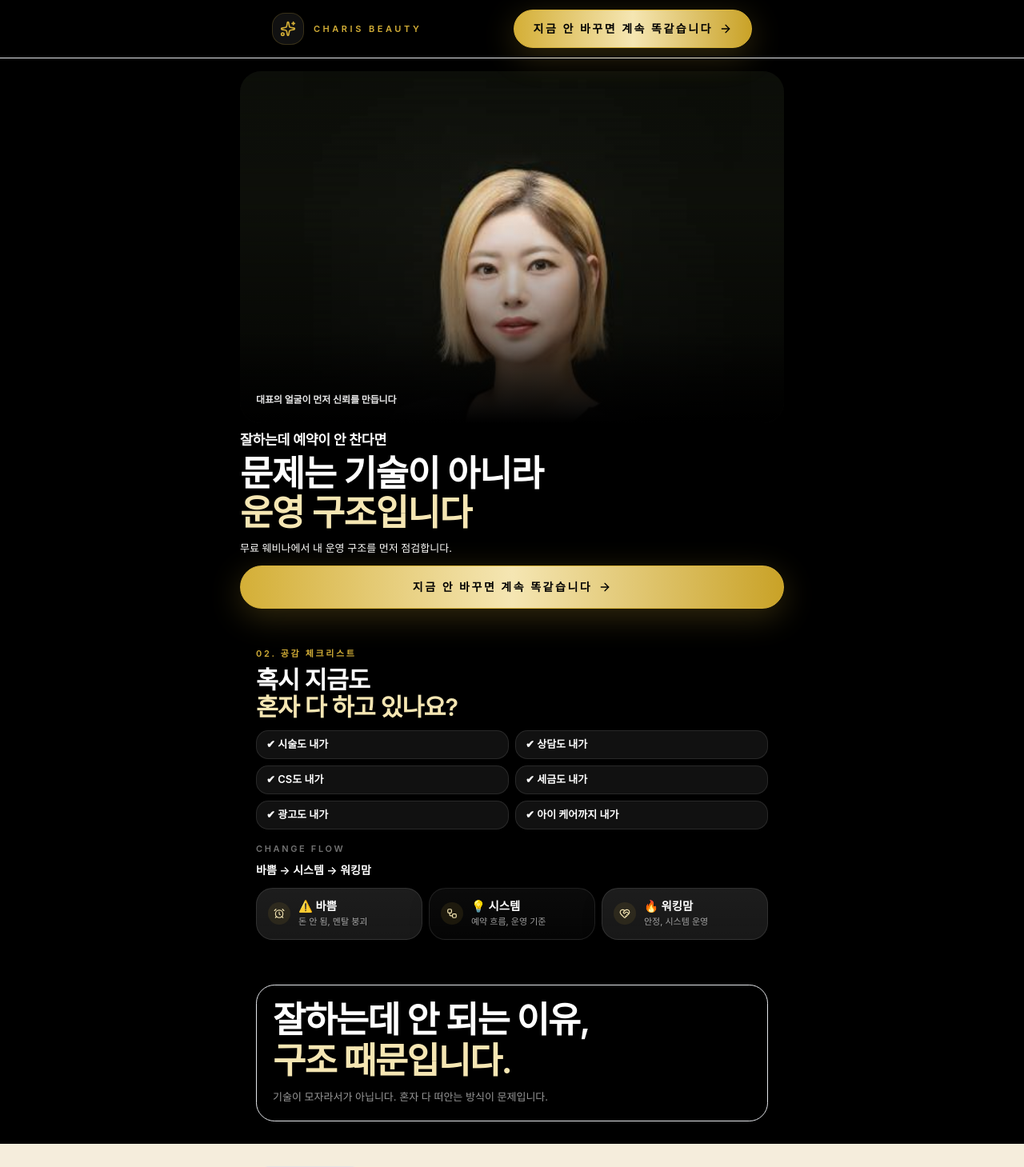
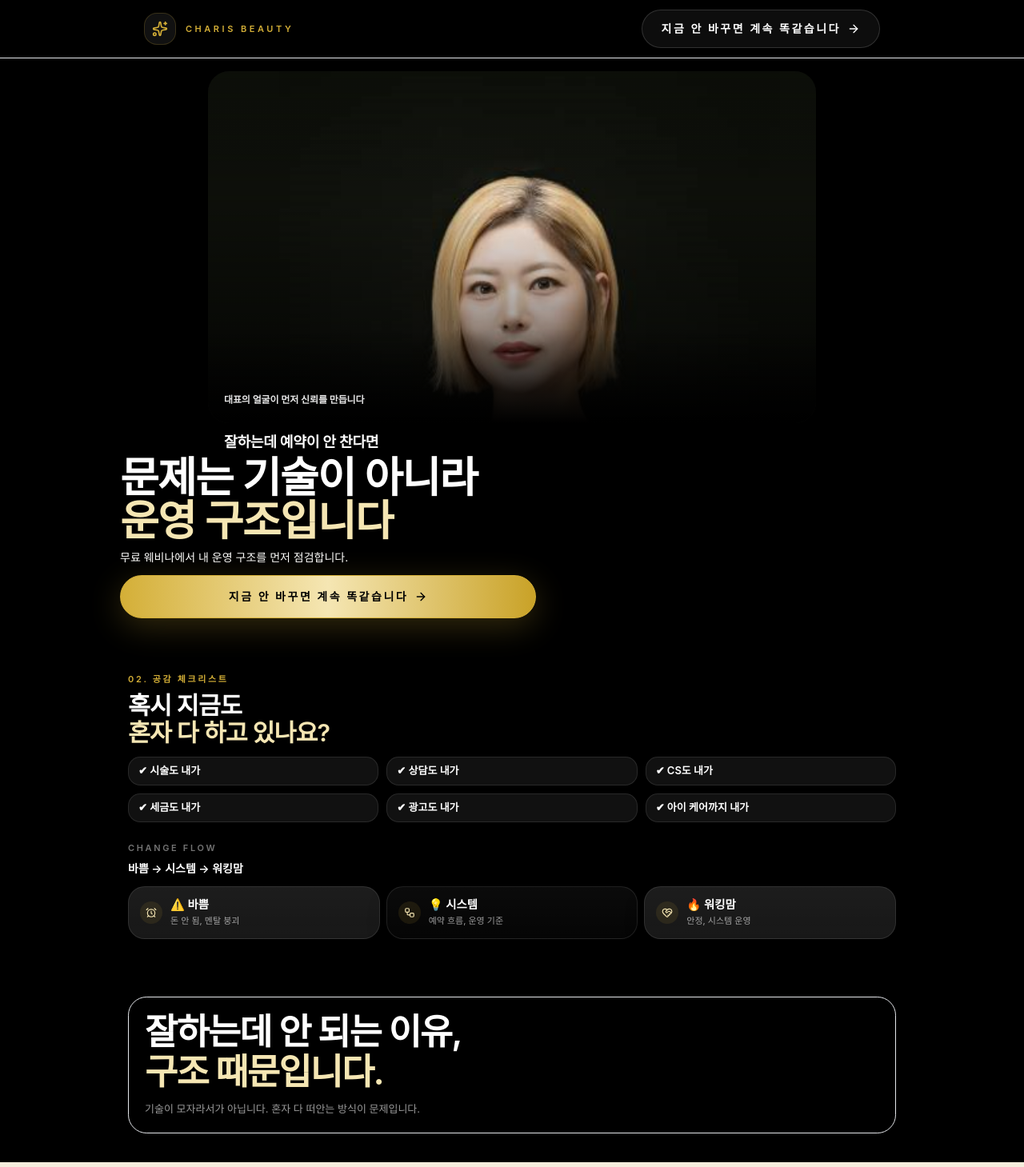
Before and after one commit to mrsweet0519/charis-landing, a React (Vite) app: page / in a window 1280 px wide. Shown: the top 1459 px of the page at 80% size. Built offline with nearby package versions, Linux system fonts and the light colour scheme.

Commit message:
Fix hero image ratio and structure

```diff
--- a/src/pages/Landing.tsx
+++ b/src/pages/Landing.tsx
@@ -330,7 +330,7 @@ function HeroPortraitCard() {
 }
 
 function Wrap({ children, className = '' }: { children: ReactNode; className?: string }) {
-  return <div className={`mx-auto w-full max-w-[640px] ${className}`.trim()}>{children}</div>;
+  return <div className={`mx-auto w-full max-w-[680px] lg:max-w-[960px] ${className}`.trim()}>{children}</div>;
 }
 
 function Block({
@@ -347,7 +347,7 @@ function Block({
   const toneClass = tone === 'cream' ? 'bg-[#F5EDDC] text-[#111111]' : 'bg-transparent text-white';
 
   return (
-    <section id={id} className={`px-4 py-5 sm:px-5 sm:py-7 ${toneClass} ${className}`.trim()}>
+    <section id={id} className={`px-4 py-5 sm:px-5 sm:py-7 lg:px-6 lg:py-9 ${toneClass} ${className}`.trim()}>
       <Wrap>{children}</Wrap>
     </section>
   );
@@ -470,6 +470,7 @@ function StrongCTA({
 
 export function Landing() {
   const [countdown, setCountdown] = useState(() => getCountdown(DEADLINE));
+  const [showStickyCTA, setShowStickyCTA] = useState(false);
 
   useEffect(() => {
     const intervalId = window.setInterval(() => {
@@ -477,6 +478,17 @@ export function Landing() {
     }, 1000);
 
     return () => window.clearInterval(intervalId);
+  }, []);
+
+  useEffect(() => {
+    const onScroll = () => {
+      setShowStickyCTA(window.scrollY > 560);
+    };
+
+    onScroll();
+    window.addEventListener('scroll', onScroll, { passive: true });
+
+    return () => window.removeEventListener('scroll', onScroll);
   }, []);
 
   const scrollToWebinar = () => {
@@ -499,33 +511,33 @@ export function Landing() {
             <p className="text-[11px] font-semibold uppercase tracking-[0.32em] text-[#D4AF37]">Charis Beauty</p>
           </div>
           <div className="hidden sm:block">
-            <CTAButton href={WEBINAR_CTA} label="지금 안 바꾸면 계속 똑같습니다" />
+            <CTAButton href={WEBINAR_CTA} label="지금 안 바꾸면 계속 똑같습니다" variant="secondary" />
           </div>
         </Wrap>
       </header>
 
       <main className="pb-28 sm:pb-0">
-        <section className="px-3 pb-5 pt-3 sm:px-4 sm:pb-6 sm:pt-4">
-          <div className="mx-auto w-full max-w-[680px]">
+        <section className="px-3 pb-5 pt-3 sm:px-4 sm:pb-6 sm:pt-4 lg:px-6 lg:pb-8">
+          <div className="mx-auto w-full max-w-[760px] lg:max-w-[980px]">
             <Reveal>
-              <div>
+              <div className="mx-auto max-w-[760px]">
                 <HeroPortraitCard />
               </div>
 
-              <p className="mt-2.5 text-[1rem] font-semibold leading-[1.22] tracking-[-0.02em] text-white sm:text-[1.08rem]">
+              <p className="mt-3 text-[1rem] font-semibold leading-[1.22] tracking-[-0.02em] text-white sm:text-[1.08rem] lg:mx-auto lg:max-w-[720px] lg:text-[1.14rem]">
                 <span className="block">잘하는데 예약이 안 찬다면</span>
               </p>
 
-              <h1 className="mt-2 text-[2.36rem] font-semibold leading-[1.1] tracking-[-0.03em] text-white sm:text-[2.8rem]">
+              <h1 className="mt-2 text-[2.36rem] font-semibold leading-[1.1] tracking-[-0.03em] text-white sm:text-[2.8rem] lg:max-w-[760px] lg:text-[3.3rem] lg:leading-[1.02]">
                 <span className="block">문제는 기술이 아니라</span>
                 <span className="block text-[#F5E6B3]">운영 구조입니다</span>
               </h1>
 
-              <p className="mt-2 text-[13px] leading-5 text-white/62">
+              <p className="mt-2 text-[13px] leading-5 text-white/62 lg:max-w-[620px] lg:text-[14px]">
                 무료 웨비나에서 내 운영 구조를 먼저 점검합니다.
               </p>
 
-              <div className="mt-3">
+              <div className="mt-3 lg:max-w-[520px]">
                 <CTAButton
                   href={WEBINAR_CTA}
                   label="지금 안 바꾸면 계속 똑같습니다"
@@ -549,7 +561,7 @@ export function Landing() {
             </div>
           </Reveal>
 
-          <div className="mt-3 grid grid-cols-2 gap-2">
+          <div className="mt-3 grid grid-cols-2 gap-2.5 lg:grid-cols-3">
             {empathyChecklist.map((item) => (
               <Bubble key={item} className="min-h-[36px] px-3 py-1.5 text-[11px] font-semibold leading-[1.25]">
                 {item}
@@ -558,7 +570,7 @@ export function Landing() {
           </div>
 
           <Reveal>
-            <div className="mt-4">
+            <div className="mt-5 lg:mt-6">
               <p className="text-[11px] font-semibold uppercase tracking-[0.24em] text-white/45">
                 Change Flow
               </p>
@@ -621,7 +633,7 @@ export function Landing() {
             </h2>
           </Reveal>
 
-          <div className="mt-4 space-y-2.5">
+          <div className="mt-5 grid gap-3 md:grid-cols-2 lg:mt-6 lg:grid-cols-4">
             {storyLines.map((story, index) => (
               <Reveal key={story.lines.join('-')} delay={index * 0.04}>
                 <LightPanel className="p-3">
@@ -649,7 +661,7 @@ export function Landing() {
             </h2>
           </Reveal>
 
-          <div className="mt-4 space-y-2.5">
+          <div className="mt-5 grid gap-3 md:grid-cols-2 lg:mt-6">
             {[
               ['Before', '불안', 'After', '안정'],
               ['Before', '노동', 'After', '시스템'],
@@ -688,7 +700,7 @@ export function Landing() {
             </h2>
           </Reveal>
 
-          <div className="mt-4 space-y-2.5">
+          <div className="mt-5 grid gap-3 md:grid-cols-3 lg:mt-6">
             {structurePillars.map((item, index) => {
               const Icon = item.icon;
 
@@ -713,7 +725,7 @@ export function Landing() {
           </div>
 
           <Reveal delay={0.06}>
-            <div className="mt-5">
+            <div className="mt-5 lg:mt-6 lg:max-w-[420px]">
               <StrongCTA label="지금 안 바꾸면 계속 똑같습니다" variant="secondary" />
             </div>
           </Reveal>
@@ -735,9 +747,9 @@ export function Landing() {
             />
           </Reveal>
 
-          <div className="mt-4 space-y-2.5">
+          <div className="mt-5 grid gap-3 lg:mt-6 lg:grid-cols-[1.15fr_0.85fr]">
             <Reveal>
-              <DarkPanel>
+              <DarkPanel className="bg-[#0F0F0F]">
                 <div className="flex items-center gap-2 text-[11px] font-semibold uppercase tracking-[0.2em] text-[#D4AF37]">
                   <ScanLine className="h-3.5 w-3.5" />
                   타이트샷
@@ -749,7 +761,7 @@ export function Landing() {
             </Reveal>
 
             <Reveal delay={0.05}>
-              <DarkPanel>
+              <DarkPanel className="bg-[#151515]">
                 <div className="space-y-2">
                   {[
                     ['보이는 인상', '점감', '결감'],
@@ -803,7 +815,7 @@ export function Landing() {
             </h2>
           </Reveal>
 
-          <div className="mt-4 space-y-2.5">
+          <div className="mt-5 grid gap-3 md:grid-cols-2 lg:mt-6">
             {[
               ['가마 라인 영상', '짧은 시연 영상 교체 영역'],
               ['흉터 라인 영상', '짧은 시연 영상 교체 영역'],
@@ -830,7 +842,7 @@ export function Landing() {
             </h2>
           </Reveal>
 
-          <div className="mt-4 space-y-2.5">
+          <div className="mt-5 grid gap-3 md:grid-cols-3 lg:mt-6">
             {[
               {
                 icon: <Gem className="h-4 w-4" />,
@@ -874,7 +886,7 @@ export function Landing() {
             </h2>
           </Reveal>
 
-          <div className="mt-4 grid gap-2.5">
+          <div className="mt-5 grid gap-2.5 md:grid-cols-2 lg:mt-6">
             {technicalCurriculum.map((item, index) => (
               <Reveal key={item} delay={index * 0.03}>
                 <LightPanel className="flex items-center gap-3 py-3">
@@ -895,7 +907,7 @@ export function Landing() {
             </h2>
           </Reveal>
 
-          <div className="mt-4 grid gap-2.5">
+          <div className="mt-5 grid gap-2.5 md:grid-cols-2 lg:mt-6">
             {businessCurriculum.map((item, index) => (
               <Reveal key={item} delay={index * 0.03}>
                 <DarkPanel className="bg-[#101010]">
@@ -920,7 +932,7 @@ export function Landing() {
             </h2>
           </Reveal>
 
-          <div className="mt-4 space-y-2.5">
+          <div className="mt-5 grid gap-2.5 md:grid-cols-2 lg:mt-6">
             {mindsetPoints.map((item, index) => (
               <Reveal key={item} delay={index * 0.03}>
                 <LightPanel className="flex items-center gap-3 py-3">
@@ -950,7 +962,7 @@ export function Landing() {
             </h2>
           </Reveal>
 
-          <div className="mt-4 space-y-2.5">
+          <div className="mt-5 grid gap-3 lg:mt-6 lg:grid-cols-3">
             {reviewCards.map((item, index) => (
               <Reveal key={item.name} delay={index * 0.04}>
                 <ReviewBubbleCard {...item} />
@@ -958,7 +970,7 @@ export function Landing() {
             ))}
           </div>
 
-          <div className="mt-4 space-y-2.5">
+          <div className="mt-5 grid gap-3 lg:mt-6 lg:grid-cols-2">
             <Reveal>
               <CapturePlaceholder title="💬 카톡 캡처" description="문의 흐름이 바로 보이게." />
             </Reveal>
@@ -974,7 +986,7 @@ export function Landing() {
           </div>
         </Block>
 
-        <Block id="webinar" className="bg-[#090909] pt-6 sm:pt-7">
+        <Block id="webinar" className="bg-[#090909] pt-6 sm:pt-7 lg:pt-9">
           <Reveal>
             <Eyebrow>16. 무료 웨비나 구성</Eyebrow>
             <h2 className="mt-3 text-[2rem] font-semibold leading-[1.02] tracking-[-0.04em] text-white sm:text-[2.65rem]">
@@ -984,7 +996,7 @@ export function Landing() {
           </Reveal>
 
           <Reveal delay={0.04} className="mt-3.5">
-            <DarkPanel className="border-[#D4AF37]/20 bg-[radial-gradient(circle_at_top,_rgba(212,175,55,0.18),_transparent_34%),linear-gradient(135deg,_#171717_0%,_#0A0A0A_60%,_#050505_100%)] p-4">
+            <DarkPanel className="border-[#D4AF37]/20 bg-[radial-gradient(circle_at_top,_rgba(212,175,55,0.18),_transparent_34%),linear-gradient(135deg,_#171717_0%,_#0A0A0A_60%,_#050505_100%)] p-4 lg:p-5">
               <div className="flex flex-wrap gap-2">
                 <Bubble tone="gold" className="py-2 text-[11px] font-semibold uppercase tracking-[0.2em]">
                   선착순 50명
@@ -1003,7 +1015,7 @@ export function Landing() {
                 ))}
               </div>
 
-              <div className="mt-4 space-y-2">
+              <div className="mt-4 grid gap-2 lg:grid-cols-2">
                 {webinarFlow.map((item, index) => (
                   <div key={item} className="flex items-start gap-3 rounded-[0.95rem] border border-white/8 bg-[#151515] px-3 py-2.5">
                     <div className="flex h-7 w-7 items-center justify-center rounded-full bg-[#D4AF37] text-[11px] font-semibold text-black">
@@ -1047,12 +1059,16 @@ export function Landing() {
         </Block>
       </main>
 
-      <div className="pointer-events-none fixed inset-x-0 bottom-0 z-[60] px-4 pb-[calc(0.75rem+env(safe-area-inset-bottom))] pt-3 sm:hidden">
-        <div className="mx-auto w-full max-w-[620px] rounded-[1.25rem] border border-[#D4AF37]/12 bg-black/70 p-1.5 shadow-[0_-8px_28px_rgba(0,0,0,0.32)] backdrop-blur-xl">
+      <div
+        className={`pointer-events-none fixed inset-x-0 bottom-0 z-[60] px-4 pb-[calc(0.5rem+env(safe-area-inset-bottom))] pt-2 transition-all duration-300 sm:hidden ${
+          showStickyCTA ? 'translate-y-0 opacity-100' : 'translate-y-6 opacity-0'
+        }`}
+      >
+        <div className="mx-auto w-full max-w-[620px] rounded-[1.15rem] border border-[#D4AF37]/10 bg-black/58 p-1.5 shadow-[0_-6px_18px_rgba(0,0,0,0.24)] backdrop-blur-xl">
           <button
             type="button"
             onClick={scrollToWebinar}
-            className="pointer-events-auto flex w-full items-center justify-center gap-2 rounded-full border border-[#D4AF37]/35 bg-[#141414] px-5 py-3 text-[13px] font-semibold uppercase tracking-[0.16em] text-[#F5E6B3] transition-transform duration-300 active:scale-[0.98]"
+            className="pointer-events-auto flex w-full items-center justify-center gap-2 rounded-full border border-[#D4AF37]/25 bg-[#141414]/92 px-5 py-2.5 text-[12px] font-semibold uppercase tracking-[0.14em] text-[#F5E6B3] transition-transform duration-300 active:scale-[0.98]"
           >
             <span>지금 안 바꾸면 계속 똑같습니다</span>
           </button>
```
